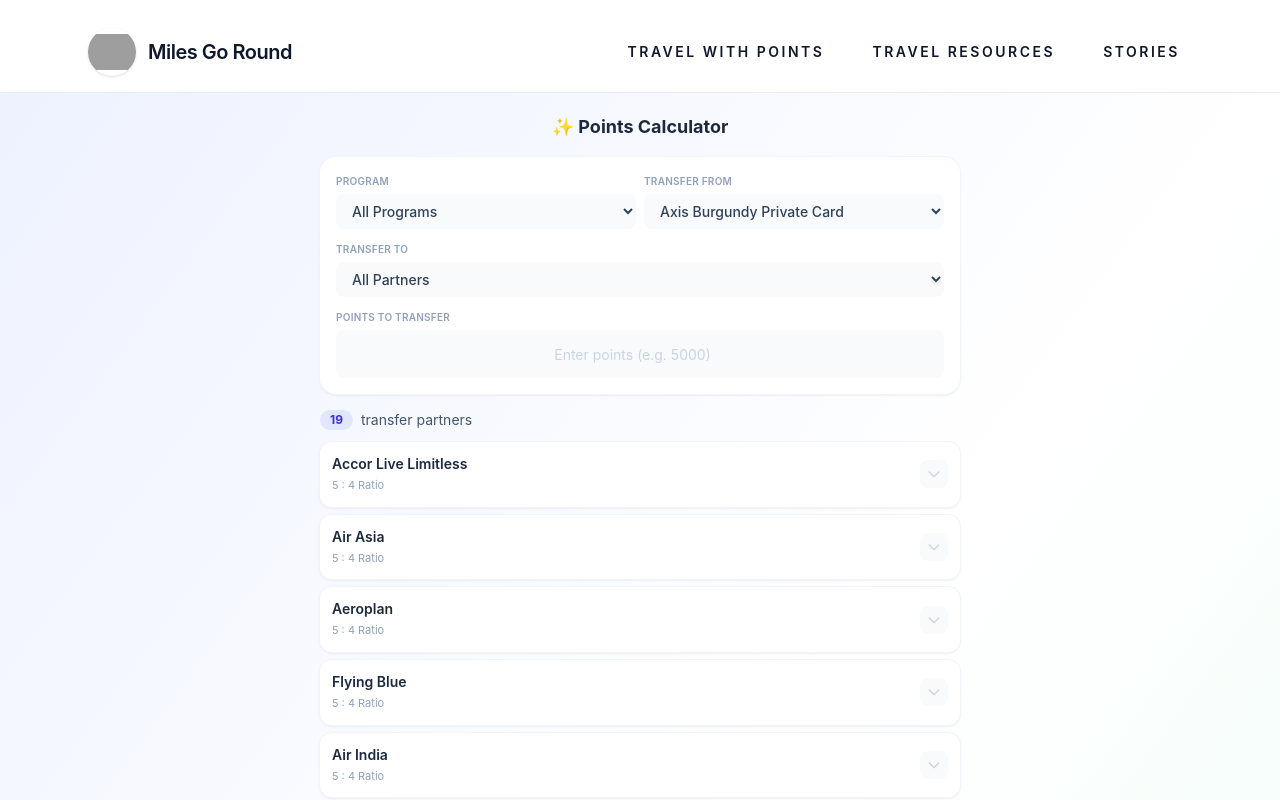
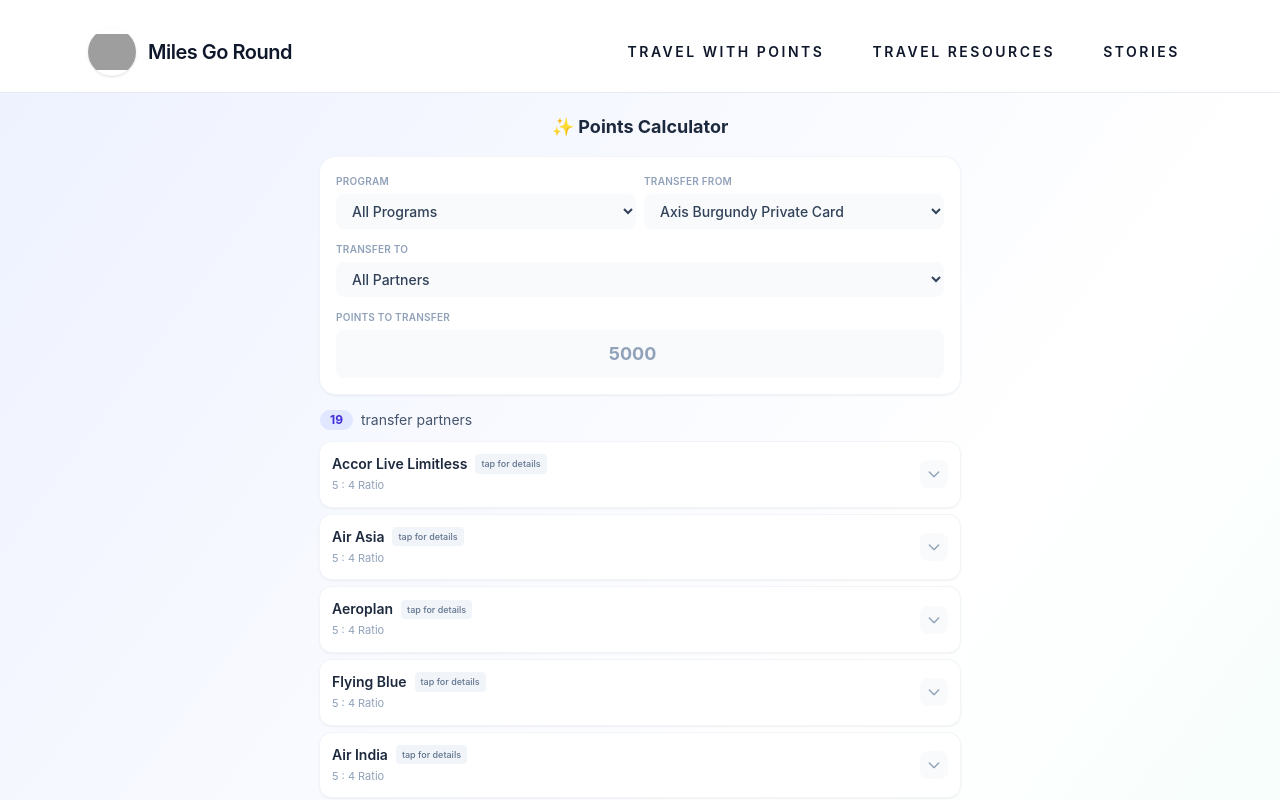
Before and after one commit to bansalmanik/travel-website, a Next.js app: page /pointsconversion in a window 1280 px wide. Shown: the top 800 px of the page. Built offline with nearby package versions, Linux system fonts and the light colour scheme; grey boxes are pictures that could not be loaded.

Commit message:
Update PointsConversionContent.tsx

```diff
--- a/app/pointsconversion/PointsConversionContent.tsx
+++ b/app/pointsconversion/PointsConversionContent.tsx
@@ -220,8 +220,8 @@ export default function PointsConversionContent({ conversions }: PointsConversio
               inputMode="numeric"
               value={transferPoints}
               onChange={handleTransferPointsChange}
-              placeholder="Enter points (e.g. 5000)"
-              className="w-full rounded-lg bg-slate-50 px-3 py-2.5 text-center text-lg font-bold text-indigo-600 placeholder:text-sm placeholder:font-normal placeholder:text-slate-300 transition hover:bg-indigo-50 focus:outline-none focus:ring-2 focus:ring-indigo-500"
+              placeholder="5000"
+              className="w-full rounded-lg bg-slate-50 px-3 py-2.5 text-center text-lg font-bold text-indigo-600 placeholder:text-lg placeholder:font-bold placeholder:text-slate-400 transition hover:bg-indigo-50 focus:outline-none focus:ring-2 focus:ring-indigo-500"
             />
           </div>
         </div>
@@ -259,7 +259,12 @@ export default function PointsConversionContent({ conversions }: PointsConversio
                 >
                   <div className="flex items-center justify-between gap-3">
                     <div className="min-w-0 flex-1">
-                      <p className="truncate text-sm font-semibold text-slate-800">{partner.to}</p>
+                      <div className="flex items-center gap-2">
+                        <p className="truncate text-sm font-semibold text-slate-800">{partner.to}</p>
+                        <span className="flex-shrink-0 rounded bg-slate-100 px-1.5 py-0.5 text-[9px] font-medium text-slate-500 group-hover:bg-indigo-100 group-hover:text-indigo-600">
+                          {isExpanded ? "tap to hide" : "tap for details"}
+                        </span>
+                      </div>
                       <p className="mt-0.5 text-[11px] text-slate-400">{partner.rate}</p>
                     </div>
 
@@ -268,7 +273,7 @@ export default function PointsConversionContent({ conversions }: PointsConversio
                         <p className="text-sm font-bold text-white">{formattedProjected}</p>
                       </div>
                     ) : (
-                      <div className="flex h-7 w-7 items-center justify-center rounded-lg bg-slate-50 text-slate-300 group-hover:bg-slate-100">
+                      <div className={`flex h-7 w-7 items-center justify-center rounded-lg transition-colors ${isExpanded ? "bg-emerald-100 text-emerald-600" : "bg-slate-50 text-slate-400 group-hover:bg-indigo-100 group-hover:text-indigo-500"}`}>
                         <svg className={`h-4 w-4 transition-transform ${isExpanded ? "rotate-180" : ""}`} fill="none" viewBox="0 0 24 24" stroke="currentColor">
                           <path strokeLinecap="round" strokeLinejoin="round" strokeWidth={2} d="M19 9l-7 7-7-7" />
                         </svg>
@@ -277,9 +282,11 @@ export default function PointsConversionContent({ conversions }: PointsConversio
                   </div>
 
                   {isExpanded && (
-                    <p className="mt-2 border-t border-slate-100 pt-2 text-[11px] leading-relaxed text-slate-500">
-                      {partner.insight}
-                    </p>
+                    <div className="mt-2 rounded-lg bg-slate-50 p-2.5">
+                      <p className="text-[11px] leading-relaxed text-slate-600">
+                        💡 {partner.insight}
+                      </p>
+                    </div>
                   )}
                 </div>
               );
```
